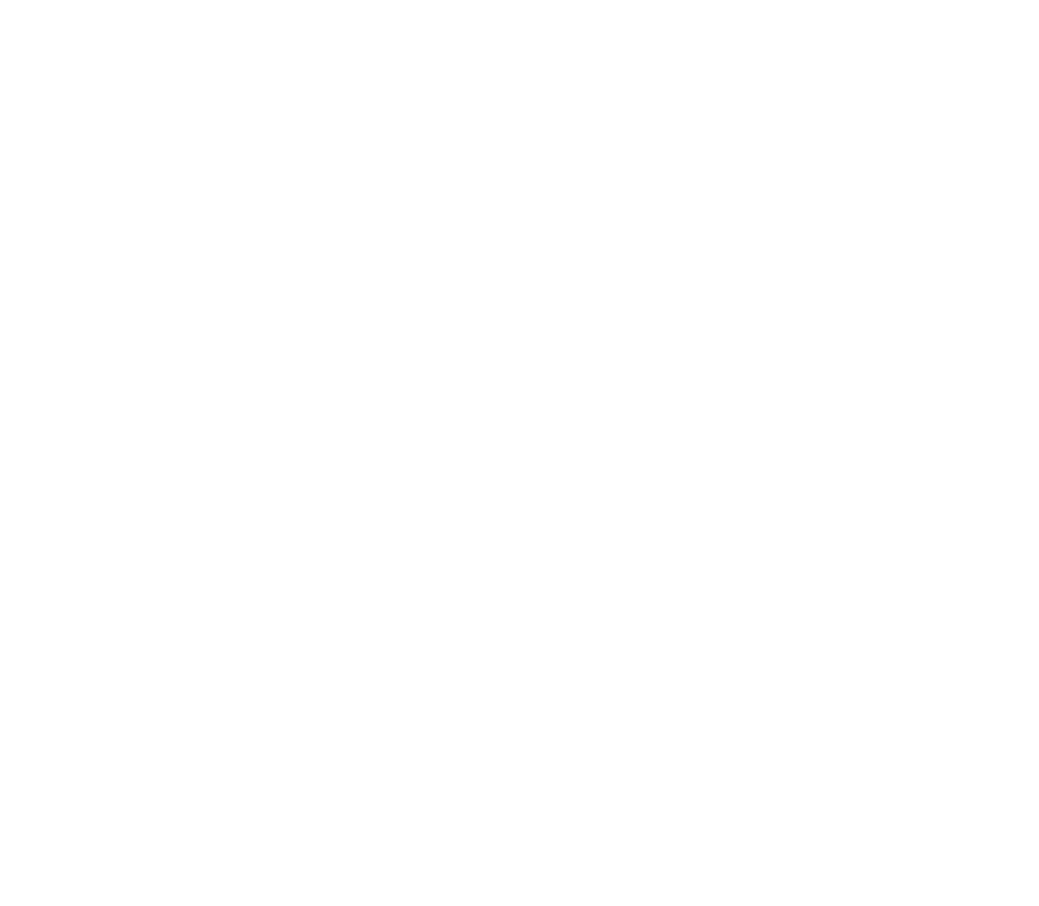
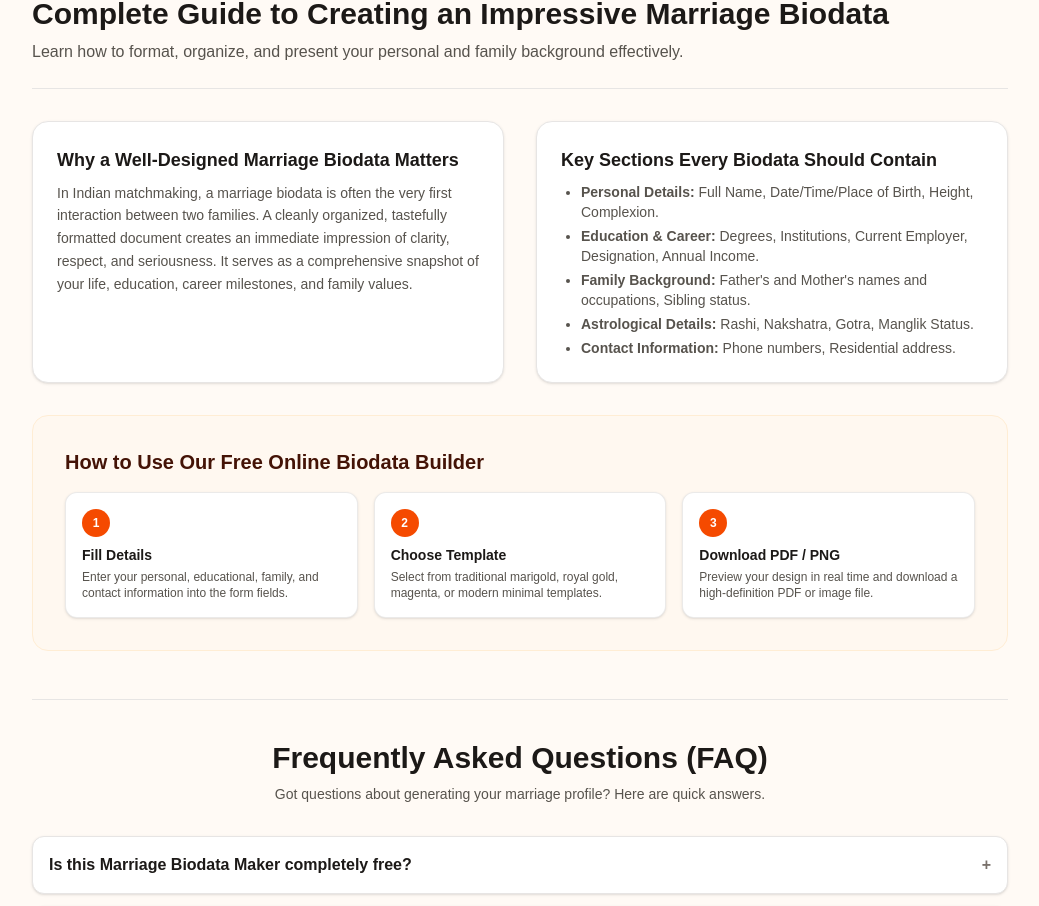
Before and after one commit to Pranavk-07/free-biodata-makers, a Next.js app: page /biodata in a window 1280 px wide. Shown: the part 2720-3626 px from the top of the page, without its empty margins (120-1159 px from the left). Before the commit the page ends 2692 px from the top, so only its background shows below. Built offline with nearby package versions, Linux system fonts and the light colour scheme.

Commit message:
Add SEO guide and FAQ schema section to biodata generator page

```diff
--- a/app/biodata/page.tsx
+++ b/app/biodata/page.tsx
@@ -1,5 +1,6 @@
 "use client";
 
+import SeoContentSection from "@/app/components/SeoContentSection";
 import {
   useEffect,
   useMemo,
@@ -1337,6 +1338,10 @@ export default function BiodataMaker() {
           </a>
         </div>
       </div>
+
+      {/* Added SEO Content & FAQ Schema Section */}
+      <SeoContentSection />
+
     </main>
   );
 }
--- /dev/null
+++ b/app/components/SeoContentSection.tsx
@@ -0,0 +1,169 @@
+"use client";
+
+import { useState } from "react";
+
+const faqs = [
+  {
+    q: "Is this Marriage Biodata Maker completely free?",
+    a: "Yes, our marriage biodata maker is 100% free with no hidden charges, watermarks, or subscription fees. You can customize templates, enter your details, and download high-resolution PNG or PDF files instantly.",
+  },
+  {
+    q: "Is my personal information and photo safe?",
+    a: "Absolutely. All processing occurs locally within your web browser. Your personal details, contact information, and photographs are never uploaded, stored, or saved on any remote server.",
+  },
+  {
+    q: "Can I create a biodata in Hindi or Marathi?",
+    a: "Yes! Our tool fully supports English, Hindi (हिन्दी), and Marathi (मराठी). You can switch languages at any time, and field labels as well as localized typography will update automatically.",
+  },
+  {
+    q: "What is the best paper size for printing my biodata?",
+    a: "All our templates are engineered according to standard A4 dimensions (794px × 1123px at print DPI). You can print the generated PDF directly on standard A4 paper without layout distortion.",
+  },
+  {
+    q: "What key details should I include in a marriage biodata?",
+    a: "A complete marriage profile includes personal details (Height, DOB, Education, Occupation), family background (Father's & Mother's occupations, Sibling details), astrological details if applicable (Rashi, Nakshatra, Gotra), and contact information.",
+  },
+];
+
+export default function SeoContentSection() {
+  const [openFaq, setOpenFaq] = useState<number | null>(null);
+
+  const toggleFaq = (index: number) => {
+    setOpenFaq(openFaq === index ? null : index);
+  };
+
+  // JSON-LD Schemas for WebApplication and FAQPage
+  const jsonLdData = {
+    "@context": "https://schema.org",
+    "@graph": [
+      {
+        "@type": "WebApplication",
+        "name": "Free Marriage Biodata Maker",
+        "url": "https://freebiodatamakers.com/biodata",
+        "applicationCategory": "DesignApplication",
+        "operatingSystem": "All",
+        "offers": {
+          "@type": "Offer",
+          "price": "0",
+          "priceCurrency": "USD",
+        },
+      },
+      {
+        "@type": "FAQPage",
+        "mainEntity": faqs.map((faq) => ({
+          "@type": "Question",
+          "name": faq.q,
+          "acceptedAnswer": {
+            "@type": "Answer",
+            "text": faq.a,
+          },
+        })),
+      },
+    ],
+  };
+
+  return (
+    <section className="mx-auto max-w-5xl px-4 py-12 text-stone-800 sm:px-6 sm:py-16">
+      {/* Inject Structured Data Schema */}
+      <script
+        type="application/ld+json"
+        dangerouslySetInnerHTML={{ __html: JSON.stringify(jsonLdData) }}
+      />
+
+      {/* Editorial Content Section */}
+      <article className="space-y-8">
+        <header className="border-b border-stone-200 pb-6 text-center sm:text-left">
+          <h2 className="text-2xl font-extrabold text-stone-900 sm:text-3xl">
+            Complete Guide to Creating an Impressive Marriage Biodata
+          </h2>
+          <p className="mt-2 text-stone-600">
+            Learn how to format, organize, and present your personal and family background effectively.
+          </p>
+        </header>
+
+        <div className="grid gap-8 md:grid-cols-2">
+          <div className="rounded-2xl border border-stone-200 bg-white p-6 shadow-sm">
+            <h3 className="text-lg font-bold text-stone-900">
+              Why a Well-Designed Marriage Biodata Matters
+            </h3>
+            <p className="mt-2 text-sm leading-relaxed text-stone-600">
+              In Indian matchmaking, a marriage biodata is often the very first interaction between two families. A cleanly organized, tastefully formatted document creates an immediate impression of clarity, respect, and seriousness. It serves as a comprehensive snapshot of your life, education, career milestones, and family values.
+            </p>
+          </div>
+
+          <div className="rounded-2xl border border-stone-200 bg-white p-6 shadow-sm">
+            <h3 className="text-lg font-bold text-stone-900">
+              Key Sections Every Biodata Should Contain
+            </h3>
+            <ul className="mt-2 list-disc space-y-1 pl-5 text-sm text-stone-600">
+              <li><strong>Personal Details:</strong> Full Name, Date/Time/Place of Birth, Height, Complexion.</li>
+              <li><strong>Education & Career:</strong> Degrees, Institutions, Current Employer, Designation, Annual Income.</li>
+              <li><strong>Family Background:</strong> Father&apos;s and Mother&apos;s names and occupations, Sibling status.</li>
+              <li><strong>Astrological Details:</strong> Rashi, Nakshatra, Gotra, Manglik Status.</li>
+              <li><strong>Contact Information:</strong> Phone numbers, Residential address.</li>
+            </ul>
+          </div>
+        </div>
+
+        {/* Step-by-Step Instructions */}
+        <div className="rounded-2xl bg-orange-50/60 p-6 sm:p-8 border border-orange-100">
+          <h3 className="text-xl font-bold text-orange-950">
+            How to Use Our Free Online Biodata Builder
+          </h3>
+          <ol className="mt-4 grid gap-4 sm:grid-cols-3">
+            <li className="rounded-xl bg-white p-4 shadow-sm border border-stone-200/80">
+              <span className="flex h-7 w-7 items-center justify-center rounded-full bg-orange-600 text-xs font-bold text-white">1</span>
+              <h4 className="mt-2 font-bold text-stone-900 text-sm">Fill Details</h4>
+              <p className="mt-1 text-xs text-stone-600">Enter your personal, educational, family, and contact information into the form fields.</p>
+            </li>
+            <li className="rounded-xl bg-white p-4 shadow-sm border border-stone-200/80">
+              <span className="flex h-7 w-7 items-center justify-center rounded-full bg-orange-600 text-xs font-bold text-white">2</span>
+              <h4 className="mt-2 font-bold text-stone-900 text-sm">Choose Template</h4>
+              <p className="mt-1 text-xs text-stone-600">Select from traditional marigold, royal gold, magenta, or modern minimal templates.</p>
+            </li>
+            <li className="rounded-xl bg-white p-4 shadow-sm border border-stone-200/80">
+              <span className="flex h-7 w-7 items-center justify-center rounded-full bg-orange-600 text-xs font-bold text-white">3</span>
+              <h4 className="mt-2 font-bold text-stone-900 text-sm">Download PDF / PNG</h4>
+              <p className="mt-1 text-xs text-stone-600">Preview your design in real time and download a high-definition PDF or image file.</p>
+            </li>
+          </ol>
+        </div>
+      </article>
+
+      {/* Accordion FAQ Section */}
+      <div className="mt-12 border-t border-stone-200 pt-10">
+        <h2 className="text-2xl font-extrabold text-stone-900 text-center sm:text-3xl">
+          Frequently Asked Questions (FAQ)
+        </h2>
+        <p className="mt-2 text-center text-sm text-stone-600">
+          Got questions about generating your marriage profile? Here are quick answers.
+        </p>
+
+        <div className="mt-8 space-y-3">
+          {faqs.map((faq, idx) => (
+            <div
+              key={idx}
+              className="rounded-xl border border-stone-200 bg-white shadow-sm overflow-hidden"
+            >
+              <button
+                type="button"
+                onClick={() => toggleFaq(idx)}
+                className="flex w-full items-center justify-between p-4 text-left font-semibold text-stone-900 hover:bg-stone-50"
+              >
+                <span>{faq.q}</span>
+                <span className="ml-2 text-stone-500 font-bold">
+                  {openFaq === idx ? "−" : "+"}
+                </span>
+              </button>
+              {openFaq === idx && (
+                <div className="px-4 pb-4 text-sm leading-relaxed text-stone-600 border-t border-stone-100 pt-3">
+                  {faq.a}
+                </div>
+              )}
+            </div>
+          ))}
+        </div>
+      </div>
+    </section>
+  );
+}
```
